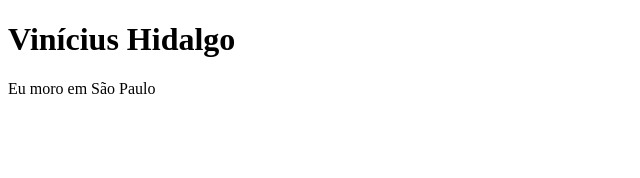
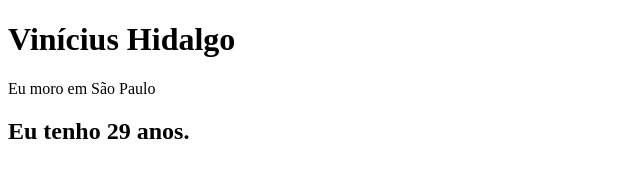
Before and after one commit to vinehidalgo/primeiroprojetoaula4, a plain HTML site: page index.html in a window 1280 px wide. Shown: the whole page, without its empty margins (0-640 px from the left). Drawn offline with Linux system fonts and the light colour scheme.

Commit message:
Acrescentei minha idade index.html

```diff
--- a/index.html
+++ b/index.html
@@ -9,5 +9,6 @@
 <body>
     <h1>Vinícius Hidalgo</h1>
     <p> Eu moro em São Paulo</p>
+    <h2> Eu tenho 29 anos.</h2>
 </body>
 </html>
```
